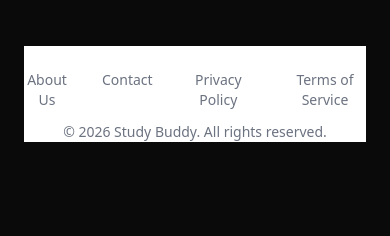
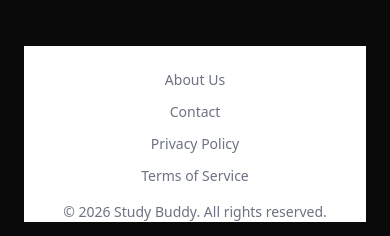
Before and after one commit to studybuddydevelopers/study-buddy-v2, a Next.js app: page / in a window 390 px wide. Shown: the part 3078-3314 px from the top of the page. Before the commit the page ends 3244 px from the top, so only its background shows below. Built offline with nearby package versions, Linux system fonts and the light colour scheme; no server answers.

Commit message:
style(footer): update navigation layout
Refactor the navigation in the footer component.

Changed the class names to improve responsiveness and alignment.

```diff
--- a/components/Footer.tsx
+++ b/components/Footer.tsx
@@ -24,7 +24,7 @@ export default function Footer({
   return (
     <footer className="bg-accent-500 py-6 text-center text-sm mt-2 pb-0">
       {/* Top links */}
-      <nav className="flex justify-around space-x-8 mb-3">
+      <nav className="mb-4 flex flex-col items-center gap-3 px-6 min-[769px]:flex-row min-[769px]:justify-around min-[769px]:gap-8">
         {links.map((link) => (
           <a
             key={link.href}
```
